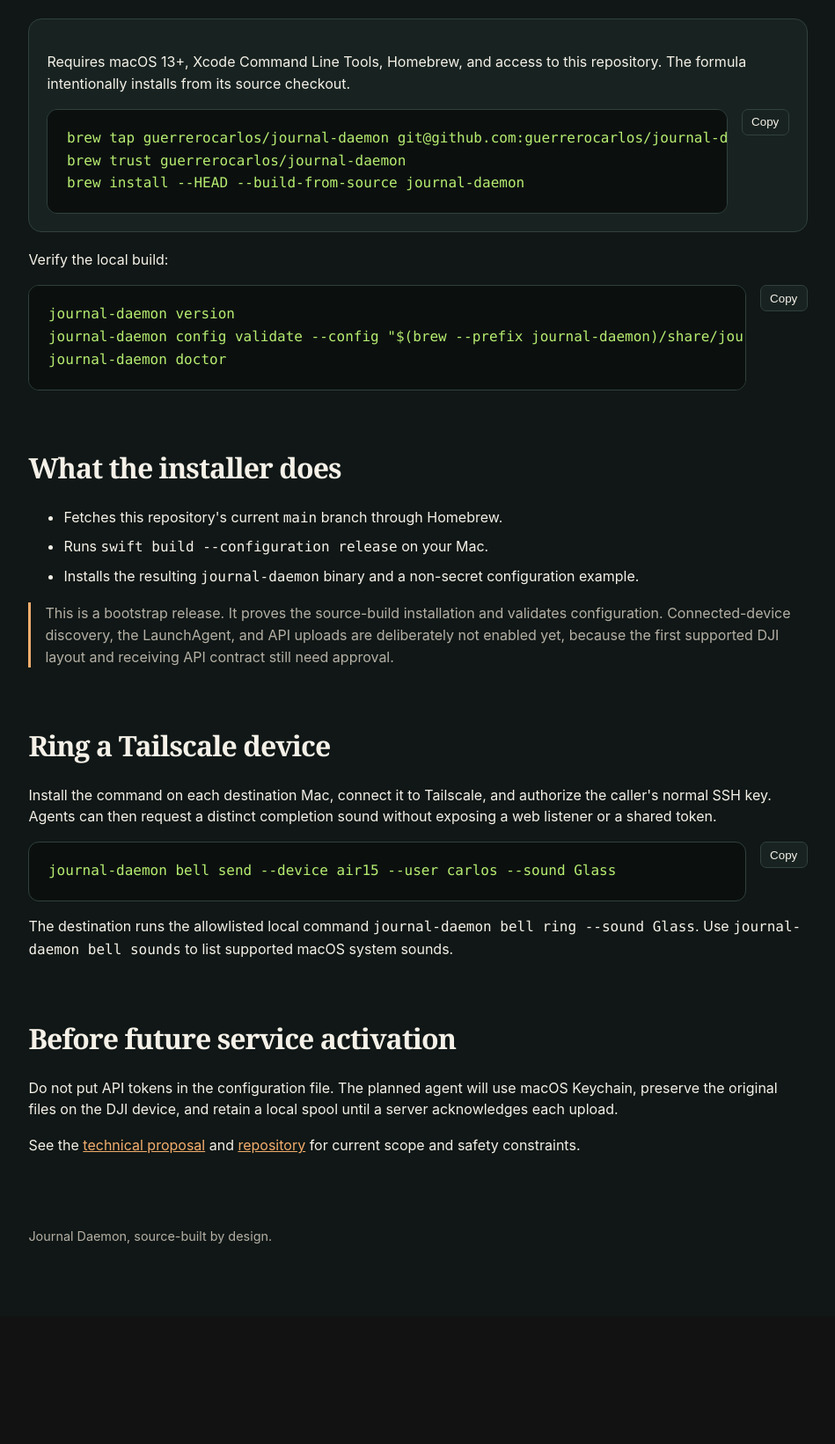
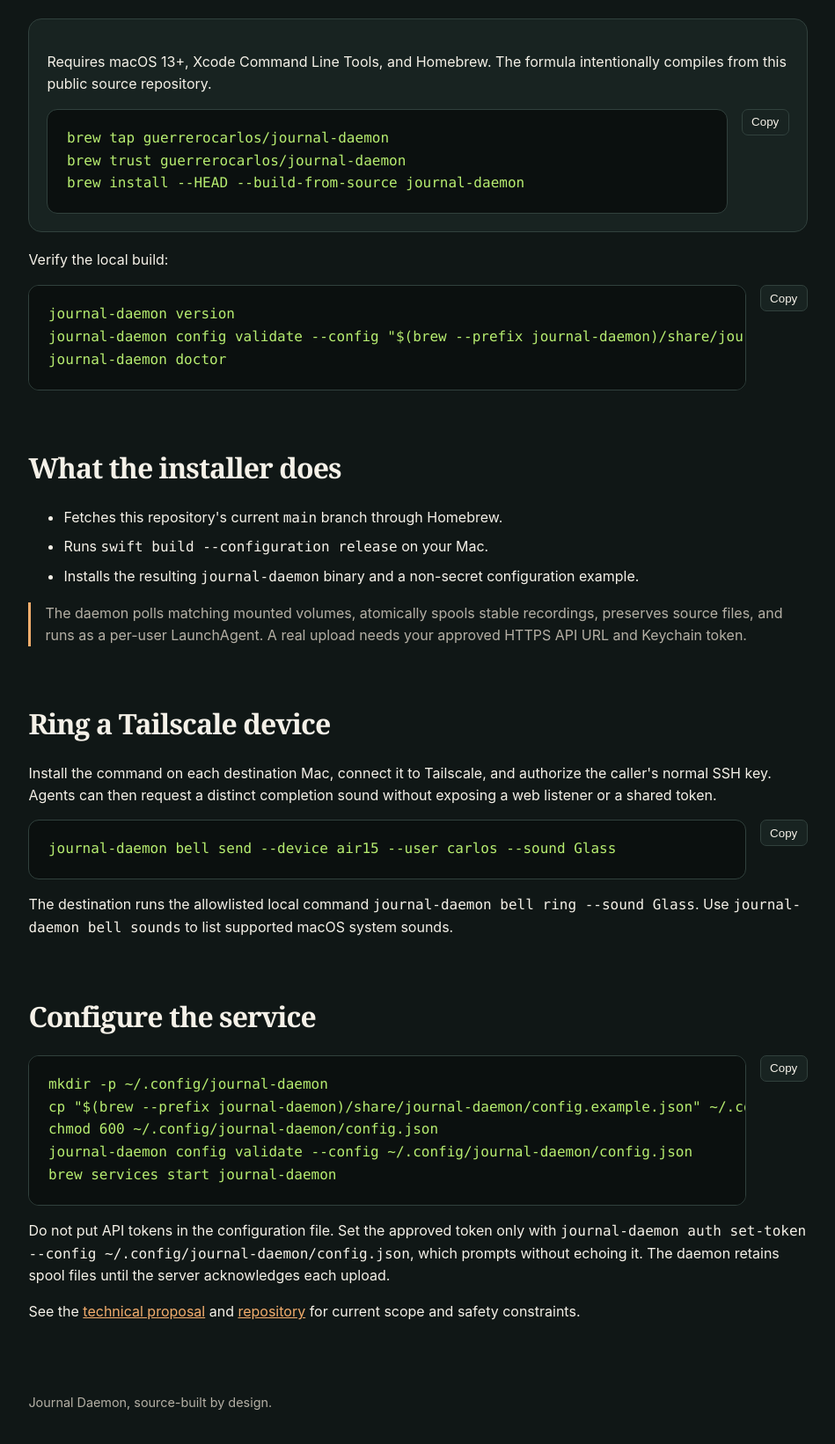
Before and after one commit to guerrerocarlos/journal-daemon, a plain HTML site: page docs/index.html in a window 1280 px wide. Shown: the part 728-2370 px from the top of the page at 88% size, without its empty margins (165-1114 px from the left). Before the commit the page ends 2225 px from the top, so only its background shows below. Drawn offline with Linux system fonts and the light colour scheme.

Commit message:
Publish public installation page

```diff
--- a/docs/index.html
+++ b/docs/index.html
@@ -26,14 +26,14 @@
     <main>
       <p class="eyebrow">macOS, source-built</p>
       <h1>Your recordings stay local until you choose where they go.</h1>
-      <p class="lede">Journal Daemon is a forthcoming macOS agent for safely spooling recordings from configured DJI storage volumes. Its Homebrew formula compiles the command locally, there are no bottles or downloaded executables.</p>
+      <p class="lede">Journal Daemon is a macOS background agent that safely spools recordings from configured mounted volumes, then retries idempotent uploads. Its Homebrew formula compiles the command locally, there are no bottles or downloaded executables.</p>
 
       <section>
         <h2>Install the bootstrap</h2>
         <div class="card">
-          <p>Requires macOS 13+, Xcode Command Line Tools, Homebrew, and access to this repository. The formula intentionally installs from its source checkout.</p>
+          <p>Requires macOS 13+, Xcode Command Line Tools, and Homebrew. The formula intentionally compiles from this public source repository.</p>
           <button type="button" data-copy="install">Copy</button>
-          <pre id="install"><code>brew tap guerrerocarlos/journal-daemon git@github.com:guerrerocarlos/journal-daemon.git
+          <pre id="install"><code>brew tap guerrerocarlos/journal-daemon
 brew trust guerrerocarlos/journal-daemon
 brew install --HEAD --build-from-source journal-daemon</code></pre>
         </div>
@@ -51,7 +51,7 @@ journal-daemon doctor</code></pre>
           <li>Runs <code>swift build --configuration release</code> on your Mac.</li>
           <li>Installs the resulting <code>journal-daemon</code> binary and a non-secret configuration example.</li>
         </ul>
-        <p class="notice">This is a bootstrap release. It proves the source-build installation and validates configuration. Connected-device discovery, the LaunchAgent, and API uploads are deliberately not enabled yet, because the first supported DJI layout and receiving API contract still need approval.</p>
+        <p class="notice">The daemon polls matching mounted volumes, atomically spools stable recordings, preserves source files, and runs as a per-user LaunchAgent. A real upload needs your approved HTTPS API URL and Keychain token.</p>
       </section>
 
       <section>
@@ -63,8 +63,14 @@ journal-daemon doctor</code></pre>
       </section>
 
       <section>
-        <h2>Before future service activation</h2>
-        <p>Do not put API tokens in the configuration file. The planned agent will use macOS Keychain, preserve the original files on the DJI device, and retain a local spool until a server acknowledges each upload.</p>
+        <h2>Configure the service</h2>
+        <button type="button" data-copy="configure">Copy</button>
+        <pre id="configure"><code>mkdir -p ~/.config/journal-daemon
+cp "$(brew --prefix journal-daemon)/share/journal-daemon/config.example.json" ~/.config/journal-daemon/config.json
+chmod 600 ~/.config/journal-daemon/config.json
+journal-daemon config validate --config ~/.config/journal-daemon/config.json
+brew services start journal-daemon</code></pre>
+        <p>Do not put API tokens in the configuration file. Set the approved token only with <code>journal-daemon auth set-token --config ~/.config/journal-daemon/config.json</code>, which prompts without echoing it. The daemon retains spool files until the server acknowledges each upload.</p>
         <p>See the <a href="https://github.com/guerrerocarlos/journal-daemon/blob/main/docs/PROPOSAL.md">technical proposal</a> and <a href="https://github.com/guerrerocarlos/journal-daemon">repository</a> for current scope and safety constraints.</p>
       </section>
       <footer>Journal Daemon, source-built by design.</footer>
```
Also changed, not shown: 6 other files.
